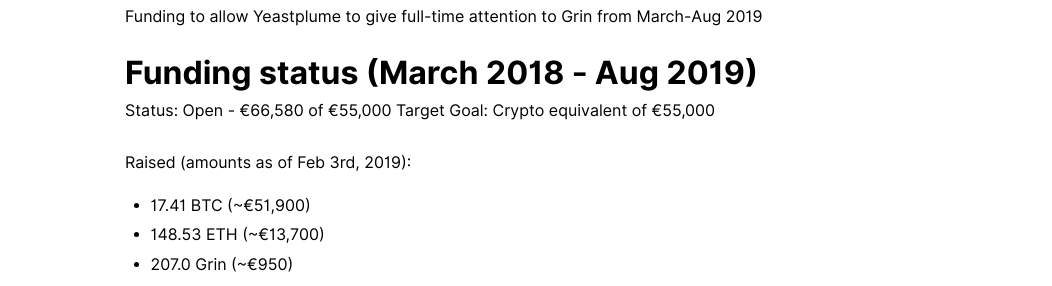
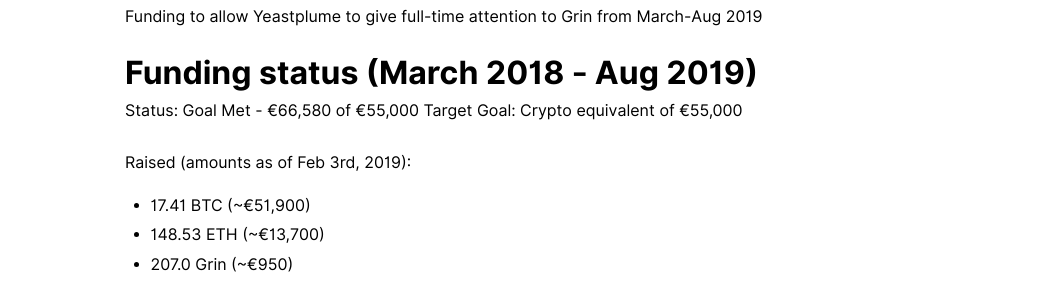
Before and after one commit to mimblewimble/site, a Jekyll site: the page built from yeastplume.md, in a window 1280 px wide and 900 px high. Shown: the part 178-464 px from the top of the window, without its empty margins (113-1165 px from the left). Built offline with Jekyll 4.4.1, drawn with Linux system fonts in a browser that asks for light colours; nearby versions of some CDN libraries; our own code applies the rules of GitHub Pages for plain Markdown files.

Commit message:
funding status close

```diff
--- a/yeastplume.md
+++ b/yeastplume.md
@@ -8,7 +8,7 @@
 
 ## Funding status (March 2018 - Aug 2019)
 
-Status: Open - €66,580 of €55,000 Target
+Status: Goal Met - €66,580 of €55,000 Target
 Goal: Crypto equivalent of €55,000
 
 Raised (amounts as of Feb 3rd, 2019):
```
